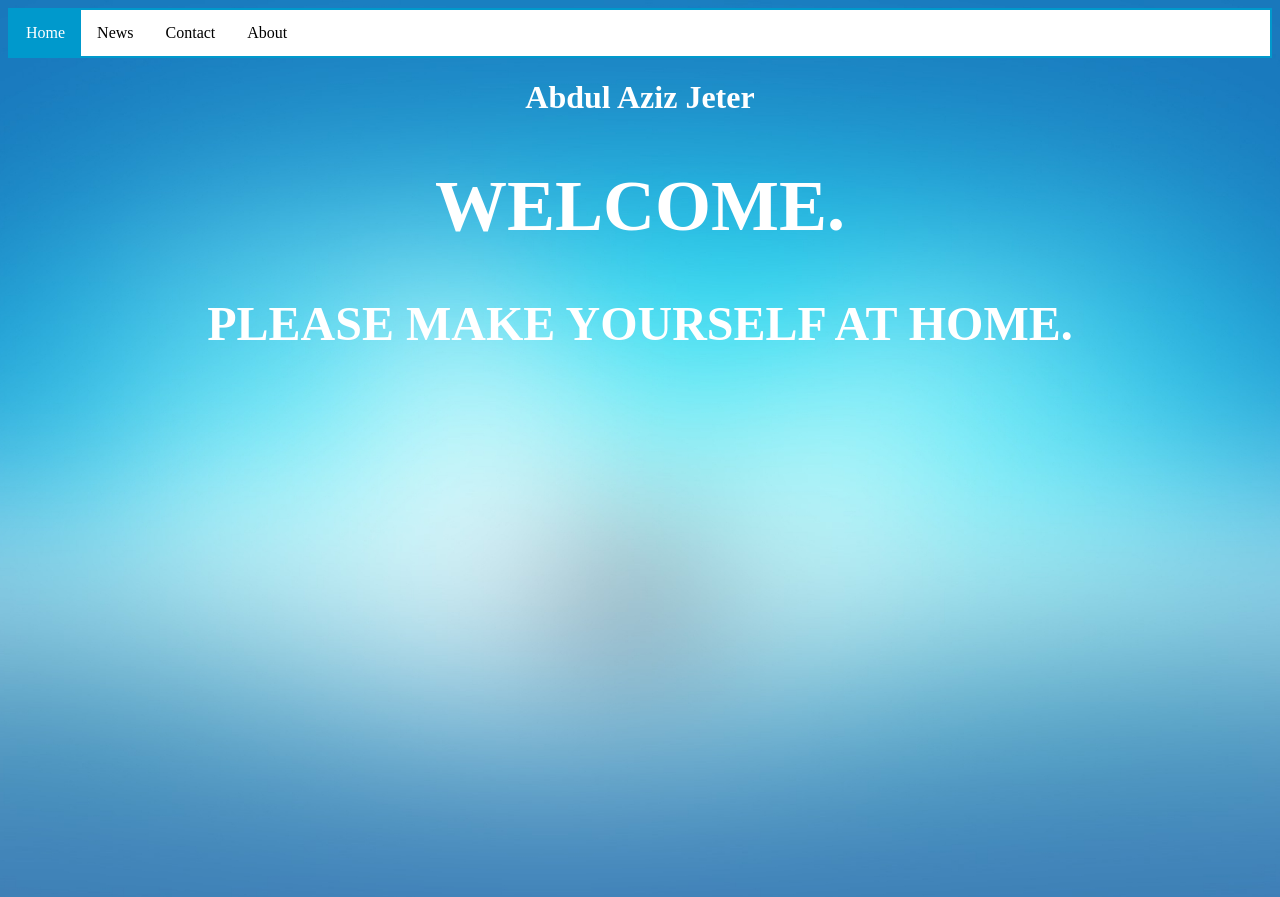
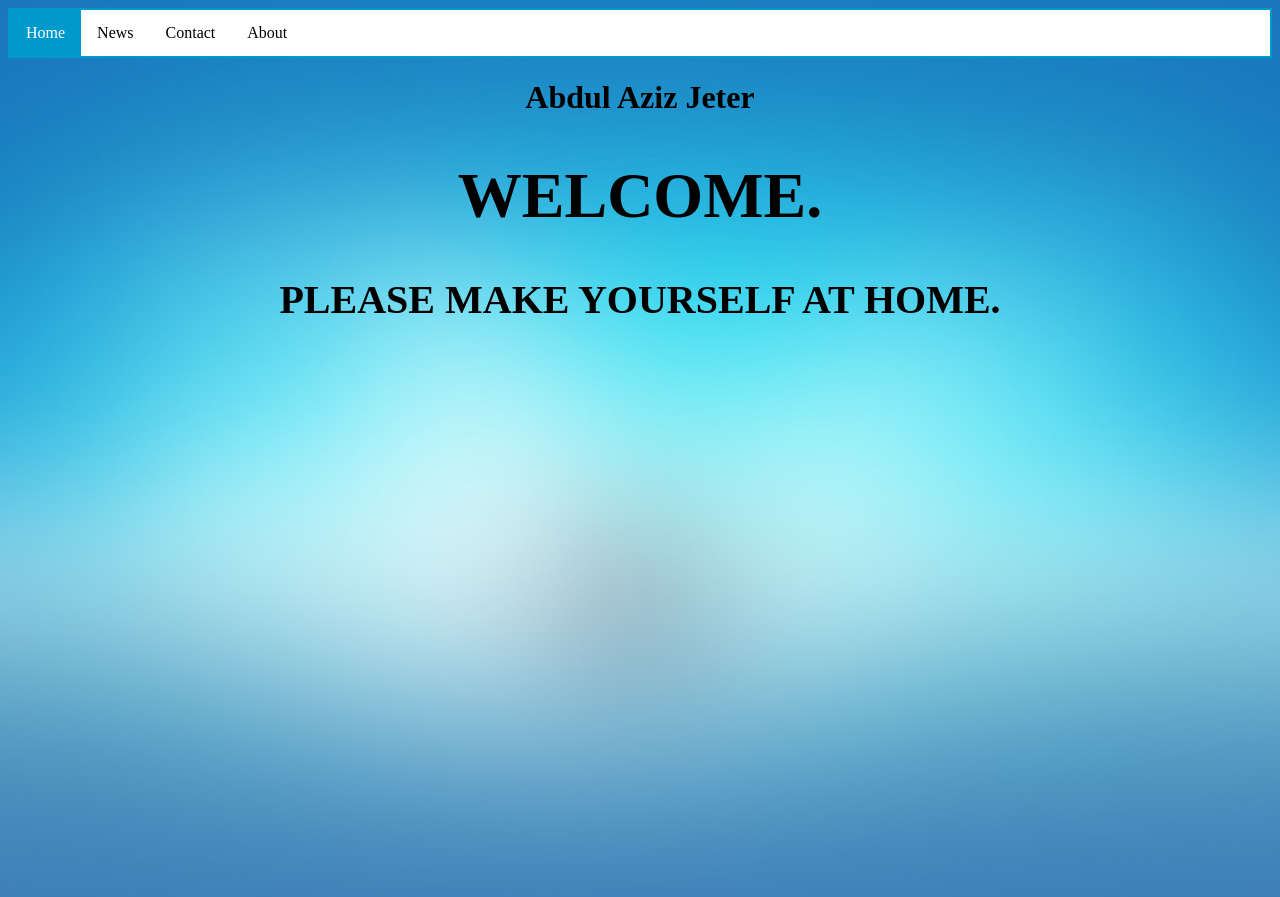
Before and after one commit to abdul-j/abdul-j.github.i, a Jekyll site: the page built from index.html, in a window 1280 px wide. Shown: the top 897 px of the page. Built offline with Jekyll 4.4.1, drawn with Linux system fonts in a browser that asks for light colours.

Commit message:
Update style.css

```diff
--- a/css/style.css
+++ b/css/style.css
@@ -4,7 +4,7 @@ html {
   -moz-background-size: cover;
   -o-background-size: cover;
   background-size: cover;
-      color: white;
+  color: black;
 }
 
 body {
@@ -61,9 +61,9 @@ a {
 }
 
 .big {
- font-size: 72px;
+ font-size: 64px;
 }
 
 .large {
-  font-size: 48px;
+  font-size: 40px;
 }
```
